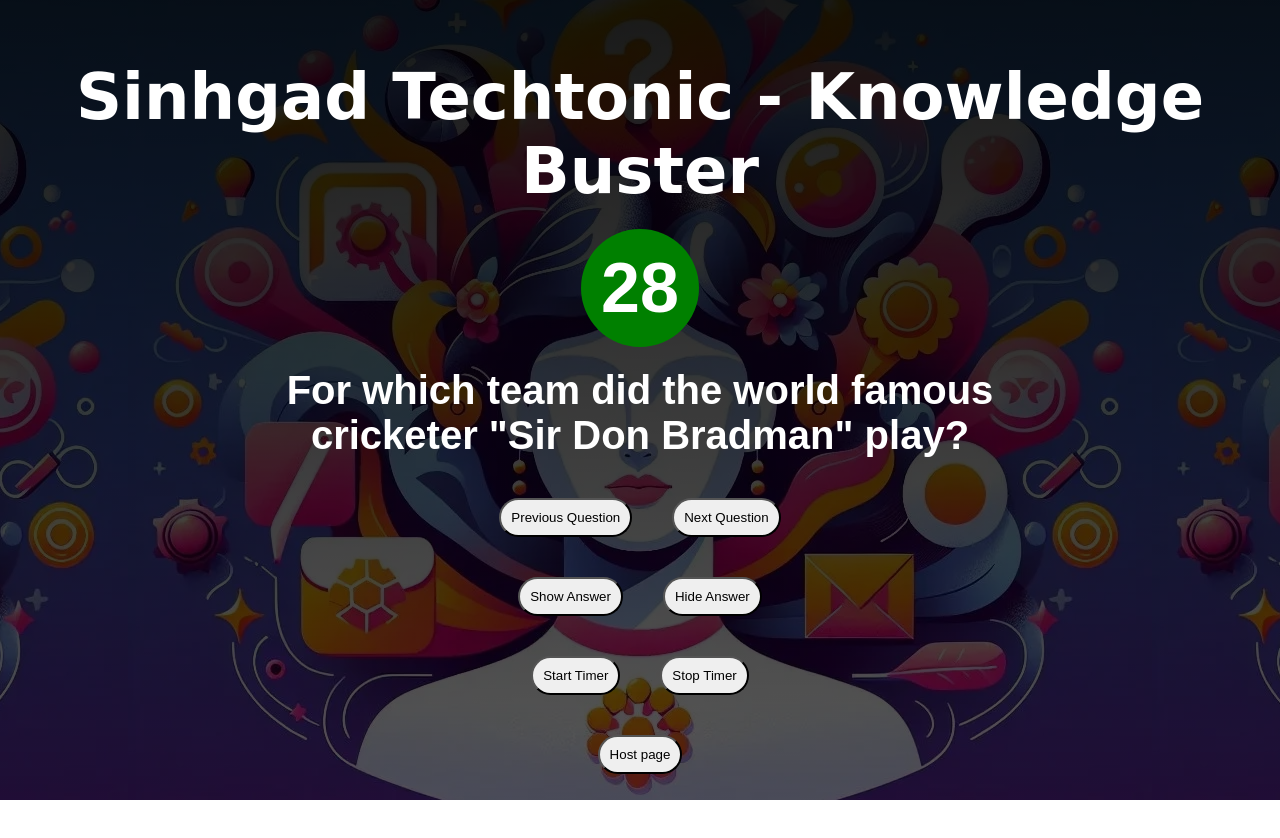
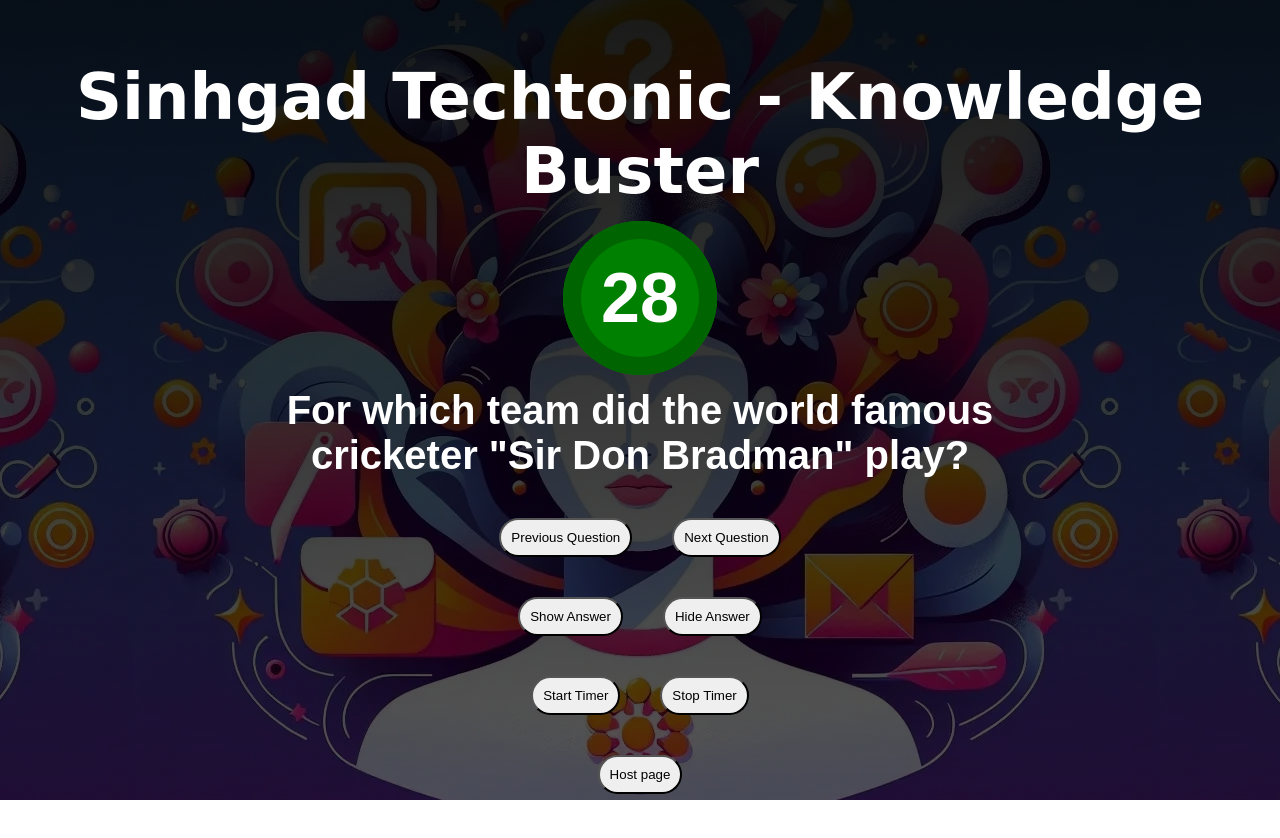
Before and after one commit to SuyashChavanOfficial/quiz-buster, a plain HTML site: page index.html in a window 1280 px wide. Both pictures are taken after a click on the button "Start Timer". Drawn offline with nearby package versions, Linux system fonts and the light colour scheme.

Commit message:
Updated timer styles

```diff
--- a/script.js
+++ b/script.js
@@ -9,6 +9,15 @@ let currentTimerValue = 30; // Initial timer value
 audio.addEventListener('ended', function () {
     isAudioPlaying = false;
 });
+
+function resetTimerStyles() {
+    const timerElement = document.getElementById('timer');
+
+    // Set initial styles, including a thick border
+    timerElement.style.backgroundColor = 'green';
+    timerElement.style.color = 'white';
+    timerElement.style.border = '20px solid darkgreen'; // Start with the maximum border width
+}
 
 // Fetch questions from CSV file using PapaParse
 function fetchQuestions() {
@@ -34,6 +43,7 @@ function displayQuestion() {
     // Remove any previously displayed answer and reset the timer
     hideAnswer();
     resetTimer();
+    resetTimerStyles();  // Reset the timer styles
 }
 
 // Display the answer to the current question
@@ -86,27 +96,28 @@ function previousQuestion() {
 
 // Start the timer countdown from the current point
 function startTimer() {
-    if (!timerInterval) {
+    resetTimer();
     playAudio();
 
-        let seconds = currentTimerValue; // Start from the current stored value
+    let seconds = 30; // Set timer duration to match audio duration
     const timerElement = document.getElementById('timer');
 
     timerInterval = setInterval(function () {
         seconds--;
-            currentTimerValue = seconds; // Update current timer value
 
+        // Display the timer value with 2 digits
         const formattedSeconds = seconds < 10 ? `0${seconds}` : seconds;
         timerElement.textContent = formattedSeconds;
+
+        // Update the border and background based on the remaining time
         updateTimerStyles(seconds);
 
+        // Check if the timer reaches 0
         if (seconds === 0) {
             clearInterval(timerInterval);
-                timerElement.classList.add('blink'); // Blink when time is up
-                timerInterval = null; // Reset interval reference
+            timerElement.classList.add('blink'); // Add a class for blinking effect
         }
     }, 1000);
-    }
 }
 
 // Stop the timer
@@ -129,15 +140,27 @@ function resetTimer() {
 // Update timer styles based on seconds
 function updateTimerStyles(seconds) {
     const timerElement = document.getElementById('timer');
+
+    // Calculate the border width based on the remaining time
+    const maxBorderWidth = 20; // Set the maximum border width (at 30 seconds)
+    const minBorderWidth = 2;  // Set the minimum border width (at 0 seconds)
+
+    // Linearly calculate the current border width based on the remaining time
+    const borderWidth = minBorderWidth + ((seconds / 30) * (maxBorderWidth - minBorderWidth));
+
+    // Apply dynamic styles based on the seconds left
     if (seconds > 20) {
         timerElement.style.backgroundColor = 'green';
         timerElement.style.color = 'white';
+        timerElement.style.border = `${borderWidth}px solid darkgreen`;
     } else if (seconds > 10) {
         timerElement.style.backgroundColor = 'yellow';
         timerElement.style.color = 'black';
+        timerElement.style.border = `${borderWidth}px solid goldenrod`;
     } else {
         timerElement.style.backgroundColor = 'red';
         timerElement.style.color = 'white';
+        timerElement.style.border = `${borderWidth}px solid darkred`;
     }
 }
 
--- a/styles.css
+++ b/styles.css
@@ -22,8 +22,6 @@ body {
     flex-direction: column;
 
 }
-
-
 
 .container {
     text-align: center;
@@ -58,10 +56,8 @@ button {
     margin: 20px;
 }
 
-/* Add your existing styles here */
-
 #timer-container {
-    margin: 40px 0;
+    margin: 50px 0;
 
 
 }
@@ -71,7 +67,10 @@ button {
     font-weight: bold;
     padding: 20px;
     border-radius: 50%;
-    transition: background-color 0.5s ease;
+    transition: background-color 0.5s ease, border 0.5s ease;
+    background-color: green;
+    color: white;
+    border: 5px solid darkgreen;
 }
 
 .blink {
```
Also changed, not shown: index.html (+4 -0 lines). Lines whose indentation alone changed are shown as unchanged.
